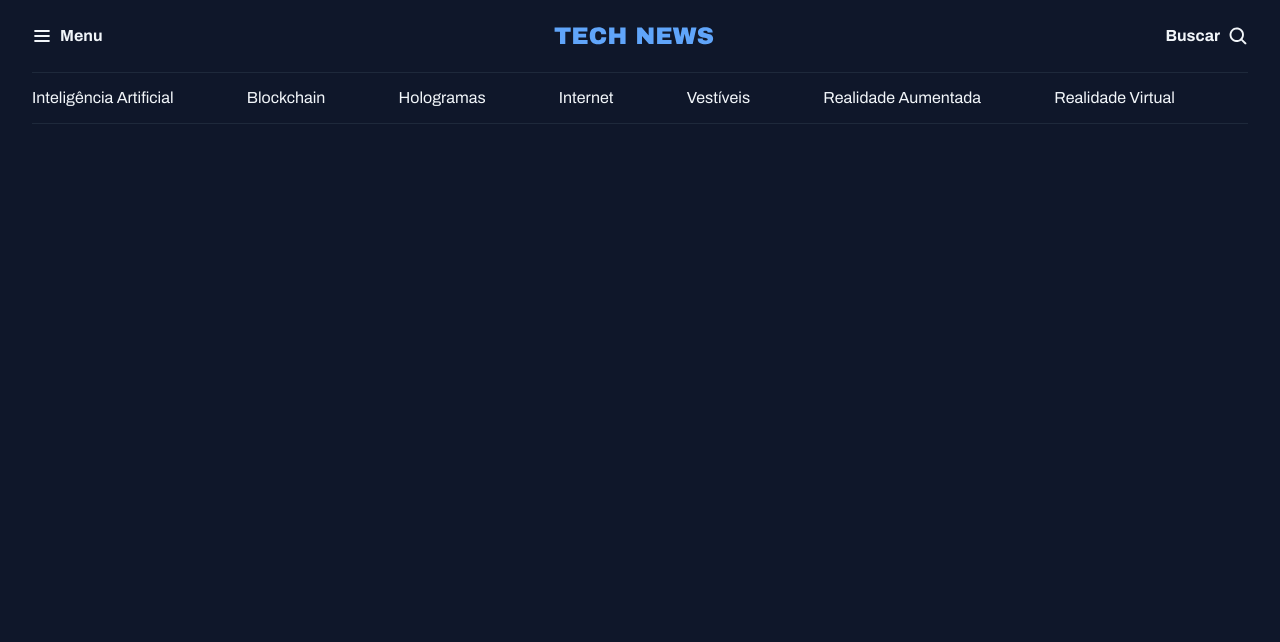
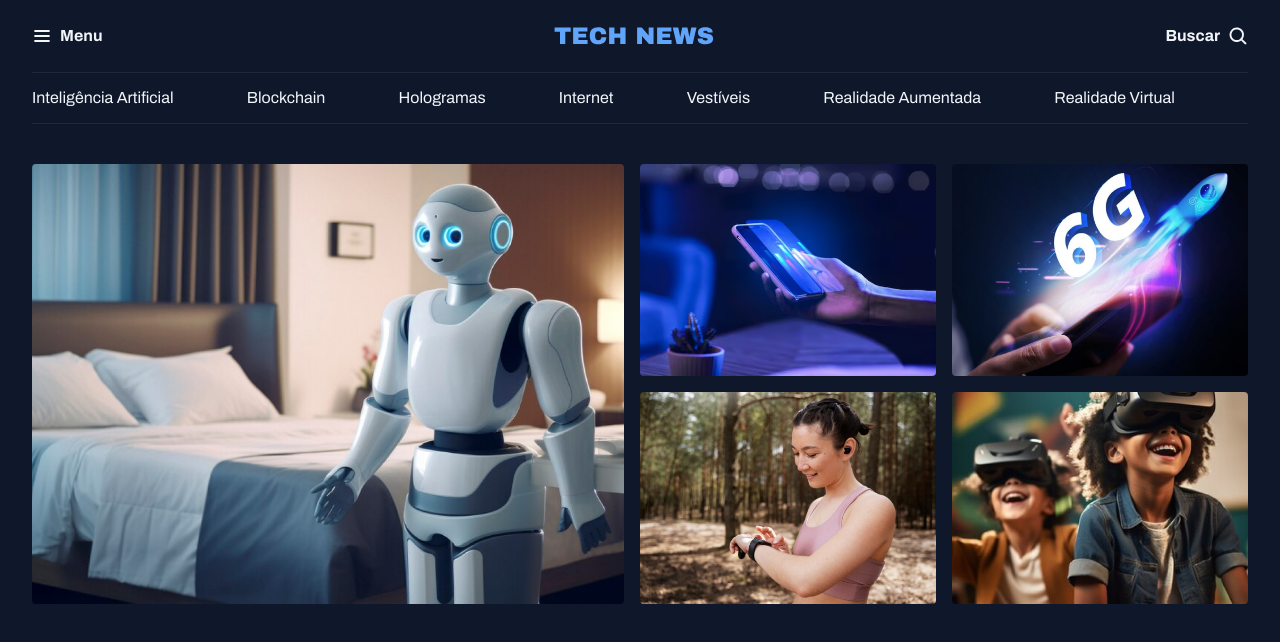
Before and after one commit to LeonardoPick/Portal-de-Noticias, a plain HTML site: page index.html in a window 1280 px wide. Drawn offline with Linux system fonts and the light colour scheme.

Commit message:
featured

```diff
--- a/index.html
+++ b/index.html
@@ -38,5 +38,27 @@
         <a href="#">Realidade Virtual</a>
       </nav>
     </header>
+    <main class="container grid">
+      <section id="featured" class="grid grid-flow-col gap-16">
+        <div>
+          <img src="assets/imagens/Image 01.png" alt="" />
+        </div>
+
+        <div class="grid grid-cols-2 gap-16">
+          <div>
+            <img src="assets/imagens/Image 02.png" alt="" />
+          </div>
+          <div>
+            <img src="assets/imagens/Image 03.png" alt="" />
+          </div>
+          <div>
+            <img src="assets/imagens/Image 04.png" alt="" />
+          </div>
+          <div>
+            <img src="assets/imagens/Image 05.png" alt="" />
+          </div>
+        </div>
+      </section>
+    </main>
   </body>
 </html>
--- a/styles/global.css
+++ b/styles/global.css
@@ -41,19 +41,15 @@ h2,
 h3 {
   font: inherit;
 }
-
+img {
+  max-width: 100%;
+}
 .container {
   max-width: 1920px;
   padding-inline: 32px;
   margin-inline: auto;
 }
 
-/*Utilitary-first*/
-
-.grid {
-  display: grid;
+main {
+  margin-top: 40px;
 }
-
-.grid-flow-col {
-  grid-auto-flow: column;
-}
--- a/styles/index.css
+++ b/styles/index.css
@@ -1,2 +1,4 @@
 @import url(global.css);
 @import url(header.css);
+@import url(utility.css);
+@import url(sections.css);
--- /dev/null
+++ b/styles/sections.css
@@ -0,0 +1,7 @@
+#featured {
+  img {
+    height: 100%;
+    object-fit: cover;
+    border-radius: 4px;
+  }
+}
--- /dev/null
+++ b/styles/utility.css
@@ -0,0 +1,16 @@
+/*Utilitary-first*/
+.grid {
+  display: grid;
+}
+
+.grid-flow-col {
+  grid-auto-flow: column;
+}
+
+.grid-cols-2 {
+  grid-template-columns: 1fr 1fr;
+}
+
+.gap-16 {
+  gap: 16px;
+}
```
